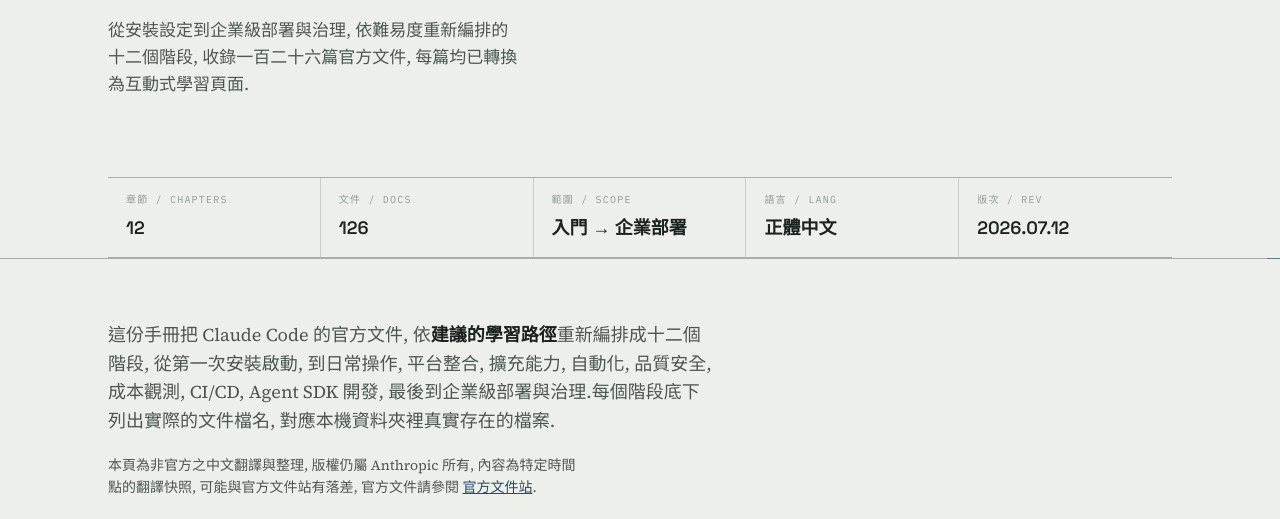
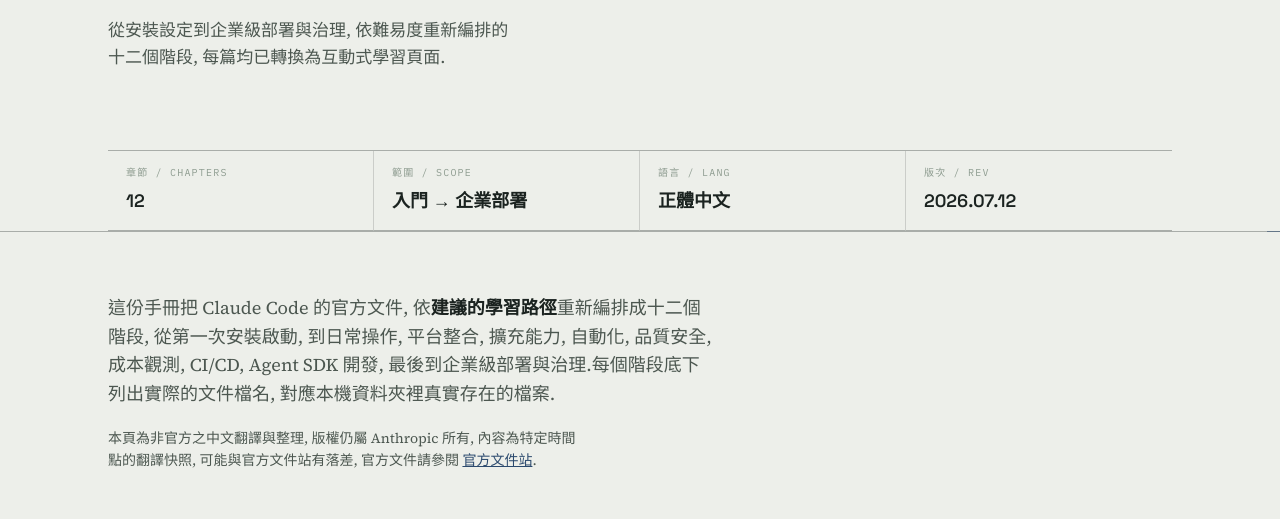
Before and after one commit to AlleninTaipei/my-ClaudeCodeDoc, a plain HTML site: page index.html in a window 1280 px wide. Shown: the part 281-800 px from the top of the page. Drawn offline with Linux system fonts and the light colour scheme.

Commit message:
移除 index.html 與 og-image 中不準確的 126 篇文件敘述與統計方塊
篇數與實際內容不符, 且無需在首頁特別強調總篇數

```diff
--- a/index.html
+++ b/index.html
@@ -4,11 +4,11 @@
 <meta charset="UTF-8">
 <meta name="viewport" content="width=device-width, initial-scale=1.0">
 <title>CLAUDE CODE 操作手冊</title>
-<meta name="description" content="Claude Code 官方文件正體中文整理版, 依建議學習路徑重新編排十二個階段, 收錄一百二十六篇文件, 提供互動式學習頁面.">
+<meta name="description" content="Claude Code 官方文件正體中文整理版, 依建議學習路徑重新編排十二個階段, 提供互動式學習頁面.">
 <link rel="canonical" href="https://allenintaipei.github.io/my-ClaudeCodeDoc/">
 <meta property="og:type" content="website">
 <meta property="og:title" content="CLAUDE CODE 操作手冊">
-<meta property="og:description" content="Claude Code 官方文件正體中文整理版, 依建議學習路徑重新編排十二個階段, 收錄一百二十六篇文件, 提供互動式學習頁面.">
+<meta property="og:description" content="Claude Code 官方文件正體中文整理版, 依建議學習路徑重新編排十二個階段, 提供互動式學習頁面.">
 <meta property="og:url" content="https://allenintaipei.github.io/my-ClaudeCodeDoc/">
 <meta property="og:image" content="https://allenintaipei.github.io/my-ClaudeCodeDoc/og-image.png">
 <meta property="og:image:width" content="1200">
@@ -16,7 +16,7 @@
 <meta property="og:locale" content="zh_TW">
 <meta name="twitter:card" content="summary_large_image">
 <meta name="twitter:title" content="CLAUDE CODE 操作手冊">
-<meta name="twitter:description" content="Claude Code 官方文件正體中文整理版, 依建議學習路徑重新編排十二個階段, 收錄一百二十六篇文件, 提供互動式學習頁面.">
+<meta name="twitter:description" content="Claude Code 官方文件正體中文整理版, 依建議學習路徑重新編排十二個階段, 提供互動式學習頁面.">
 <meta name="twitter:image" content="https://allenintaipei.github.io/my-ClaudeCodeDoc/og-image.png">
 <link rel="icon" type="image/svg+xml" href="favicon.svg">
 <link rel="preconnect" href="https://fonts.googleapis.com">
@@ -184,7 +184,7 @@
 
   .titleblock{
     display:grid;
-    grid-template-columns:repeat(5, 1fr);
+    grid-template-columns:repeat(4, 1fr);
     margin-top:36px;
     border-top:1px solid var(--line-strong);
     opacity:0;
@@ -514,17 +514,13 @@
     <div class="hero__title">
       <span class="hero__eyebrow">Claude Code 官方文件整理</span>
       <h1>操作手冊<span>CLAUDE CODE OPERATIONS MANUAL</span></h1>
-      <p class="hero__sub">從安裝設定到企業級部署與治理, 依難易度重新編排的十二個階段, 收錄一百二十六篇官方文件, 每篇均已轉換為互動式學習頁面.</p>
+      <p class="hero__sub">從安裝設定到企業級部署與治理, 依難易度重新編排的十二個階段, 每篇均已轉換為互動式學習頁面.</p>
     </div>
 
     <div class="titleblock">
       <div class="titleblock__cell">
         <span class="titleblock__label">章節 / Chapters</span>
         <span class="titleblock__value">12</span>
-      </div>
-      <div class="titleblock__cell">
-        <span class="titleblock__label">文件 / Docs</span>
-        <span class="titleblock__value">126</span>
       </div>
       <div class="titleblock__cell">
         <span class="titleblock__label">範圍 / Scope</span>
@@ -950,7 +946,7 @@
 
 <footer>
   <div class="wrap">
-    <p>資料來源: 本機資料夾內十二個章節, 共一百二十六篇 Claude Code 官方文件, 依 llms.txt 建議學習路徑整理.</p>
+    <p>資料來源: 本機資料夾內十二個章節的 Claude Code 官方文件, 依 llms.txt 建議學習路徑整理.</p>
     <p>非官方翻譯整理, 版權仍屬 Anthropic 所有, 不保證與官方文件同步更新, 官方文件請參閱 <a href="https://code.claude.com/docs" target="_blank" rel="noopener">官方文件站</a>.</p>
     <p>CC-MANUAL / REV 2026.07.12 / 正體中文整理版 / 最後更新 2026-07-12</p>
   </div>
```
Also changed, not shown: og-image.png.
